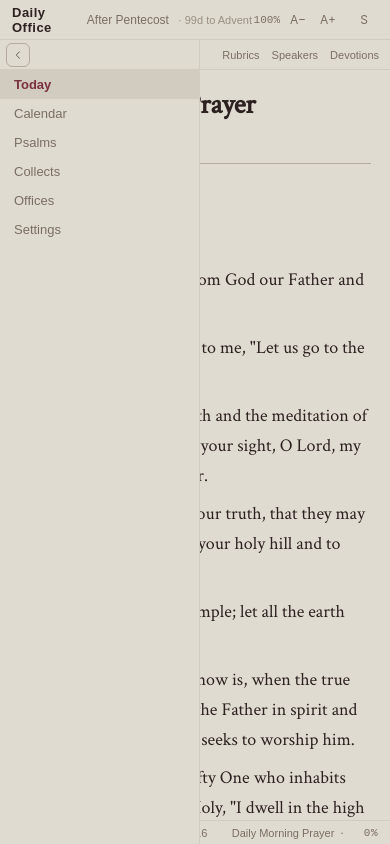
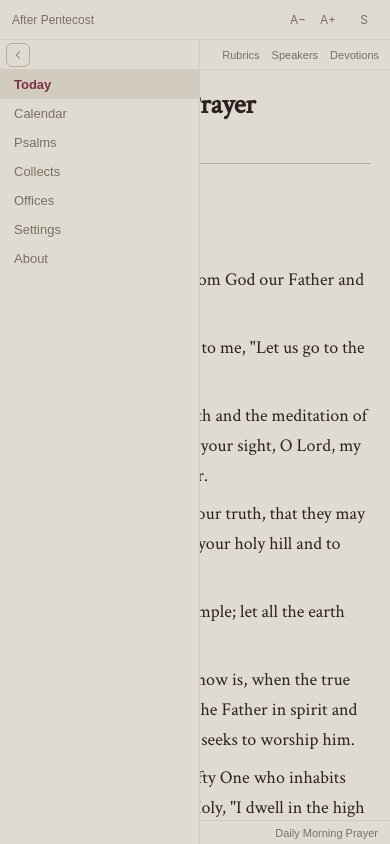
Before and after one commit to Vittv/bcp, a React Native app: screen / in a window 390 px wide. Built offline with nearby package versions, Linux system fonts and the light colour scheme.

Commit message:
feat: compact chrome bars for narrow windows and an about page

```diff
--- a/src/components/shell/Shell.tsx
+++ b/src/components/shell/Shell.tsx
@@ -11,8 +11,15 @@ import {
   seasonFor,
 } from "../../lib/calendar";
 import type { CalendarDate } from "../../lib/calendar/types";
+import {
+  IS_MACOS_TAURI,
+  IS_TAURI,
+  loadWindowControls,
+  saveWindowControls,
+} from "../../lib/desktop";
 import { composeOffice } from "../../lib/office";
 import { DEFAULT_PREFS } from "../../lib/office/types";
+import { AboutScreen } from "../../screens/AboutScreen";
 import { CalendarScreen } from "../../screens/CalendarScreen";
 import {
   CollectsBar,
@@ -75,6 +82,13 @@ export function Shell() {
     return true;
   });
 
+  // window-control buttons in the titlebar (desktop shell only)
+  const [windowControls, setWindowControlsRaw] = useState(loadWindowControls);
+  const setWindowControls = useCallback((v: boolean) => {
+    setWindowControlsRaw(v);
+    saveWindowControls(v);
+  }, []);
+
   const setSidebarVisible = useCallback((v: boolean) => {
     setSidebarVisibleRaw(v);
     if (typeof window !== "undefined") {
@@ -97,6 +111,24 @@ export function Shell() {
     mq.addEventListener("change", onChange);
     return () => mq.removeEventListener("change", onChange);
   }, [setSidebarVisible]);
+
+  // narrow layout for the chrome bars themselves: they keep working
+  // well below the sidebar's mobile breakpoint by dropping their
+  // least informative segments
+  const [compactBars, setCompactBars] = useState(() => {
+    if (Platform.OS !== "web") return true;
+    return window.matchMedia("(max-width: 560px)").matches;
+  });
+
+  useEffect(() => {
+    if (Platform.OS !== "web") return;
+    const mq = window.matchMedia("(max-width: 560px)");
+    const onChange = (e: MediaQueryListEvent) => {
+      setCompactBars(e.matches);
+    };
+    mq.addEventListener("change", onChange);
+    return () => mq.removeEventListener("change", onChange);
+  }, []);
   const [showRubrics, setShowRubrics] = useState(false);
   const [showSpeakers, setShowSpeakers] = useState(false);
   const [devotions, setDevotionsRaw] = useState(() => {
@@ -218,7 +250,7 @@ export function Shell() {
         devotions={devotions}
         onToggleDevotions={() => setDevotions(!devotions)}
       />
-    ) : page === "settings" ? (
+    ) : page === "settings" || page === "about" ? (
       <View style={styles.auxStrip}>{sidebarShowButton}</View>
     ) : null;
 
@@ -251,7 +283,15 @@ export function Shell() {
       case "offices":
         return <OfficesScreen onScrollProgress={reportScroll} />;
       case "settings":
-        return <SettingsScreen />;
+        return (
+          <SettingsScreen
+            showWindowControls={IS_TAURI && !IS_MACOS_TAURI}
+            windowControls={windowControls}
+            onWindowControlsChange={setWindowControls}
+          />
+        );
+      case "about":
+        return <AboutScreen />;
     }
   })();
 
@@ -273,6 +313,8 @@ export function Shell() {
             season={season}
             daysUntilNext={daysUntilNext}
             nextSeason={nextSeason}
+            windowControls={windowControls}
+            compact={compactBars}
           />
           <div
             style={{
@@ -340,7 +382,9 @@ export function Shell() {
                     // it, so a plain rem cap stays visually constant at
                     // every font scale
                     maxWidth:
-                      page === "today" || page === "settings"
+                      page === "today" ||
+                      page === "settings" ||
+                      page === "about"
                         ? "46rem"
                         : "100%",
                     // padding lives inside the zoomed element, so it
@@ -348,7 +392,9 @@ export function Shell() {
                     // visually constant so bigger type uses the freed
                     // space instead of fatter margins squeezing it out
                     padding:
-                      page === "today" || page === "settings"
+                      page === "today" ||
+                      page === "settings" ||
+                      page === "about"
                         ? `clamp(${u(1 / fontScale)}rem, ${u(4 / fontScale)}vw, ${u(32 / fontScale)}px) clamp(${u(1 / fontScale)}rem, ${u(5 / fontScale)}vw, ${u(40 / fontScale)}px)`
                         : "0",
                     height:
@@ -356,7 +402,14 @@ export function Shell() {
                       (isReferencePage(page) && !isMobile)
                         ? "100%"
                         : undefined,
-                    zoom: page !== "calendar" ? String(fontScale) : undefined,
+                    // zoom only when actually scaled: WebKitGTK rounds
+                    // line boxes to integers inside zoomed subtrees,
+                    // which shaves glyph bottoms even at 100% if the
+                    // property is present
+                    zoom:
+                      page !== "calendar" && fontScale !== 1
+                        ? String(fontScale)
+                        : undefined,
                   }}
                 >
                   {content}
@@ -369,6 +422,7 @@ export function Shell() {
                 officeName={document.officeName}
                 scrollPct={scrollPct}
                 reading={isReferencePage(page) ? reading : null}
+                compact={compactBars}
               />
             </div>
           </div>
@@ -384,6 +438,7 @@ export function Shell() {
           season={season}
           daysUntilNext={daysUntilNext}
           nextSeason={nextSeason}
+          windowControls={windowControls}
         />
         <View style={styles.body}>
           {sidebarVisible ? (
@@ -413,6 +468,7 @@ export function Shell() {
               officeName={document.officeName}
               scrollPct={scrollPct}
               reading={isReferencePage(page) ? reading : null}
+              compact={compactBars}
             />
           </View>
         </View>
@@ -455,7 +511,7 @@ const styles = StyleSheet.create({
     borderColor: "var(--border-content, #b5aa9e)",
   },
   auxShowBtnHover: {
-    backgroundColor: "var(--border, #d2cbbf)",
+    backgroundColor: "var(--control-hover, #d2cbbf)",
   },
   sidebarOverlay: {
     position: "absolute",
--- a/src/components/shell/Sidebar.tsx
+++ b/src/components/shell/Sidebar.tsx
@@ -7,7 +7,8 @@ export type PageId =
   | "psalms"
   | "collects"
   | "offices"
-  | "settings";
+  | "settings"
+  | "about";
 
 const NAV: { id: PageId; label: string }[] = [
   { id: "today", label: "Today" },
@@ -16,6 +17,7 @@ const NAV: { id: PageId; label: string }[] = [
   { id: "collects", label: "Collects" },
   { id: "offices", label: "Offices" },
   { id: "settings", label: "Settings" },
+  { id: "about", label: "About" },
 ];
 
 const noSelect = {
@@ -95,7 +97,7 @@ const styles = StyleSheet.create({
     borderColor: "var(--border-content, #b5aa9e)",
   },
   toolBtnHover: {
-    backgroundColor: "var(--border, #d2cbbf)",
+    backgroundColor: "var(--control-hover, #d2cbbf)",
   },
   nav: {
     paddingBottom: 8,
@@ -105,10 +107,10 @@ const styles = StyleSheet.create({
     paddingHorizontal: 14,
   },
   navItemActive: {
-    backgroundColor: "var(--border, #d2cbbf)",
+    backgroundColor: "var(--control-hover, #d2cbbf)",
   },
   navItemHover: {
-    backgroundColor: "var(--border, #d2cbbf)",
+    backgroundColor: "var(--control-hover, #d2cbbf)",
   },
   navText: {
     fontFamily: "sans-serif",
--- a/src/components/shell/StatusBar.tsx
+++ b/src/components/shell/StatusBar.tsx
@@ -50,6 +50,9 @@ type StatusBarProps = {
   // label of the reference document currently open (e.g. "Psalm 23");
   // replaces the office name while set
   reading?: string | null;
+  // narrow layout: keep the edge-anchored items, drop the
+  // informational extras (lectionary year, scroll percentage)
+  compact?: boolean;
 };
 
 const noSelect = {
@@ -64,29 +67,48 @@ export function StatusBar({
   officeName,
   scrollPct,
   reading,
+  compact = false,
 }: StatusBarProps) {
   return (
     <View style={[styles.bar, noSelect]}>
       <View style={styles.left}>
         <View style={styles.item}>
           <SeasonDot color={seasonColor} size={6} />
-          <Text style={styles.text}>{SEASON_LABELS[season]}</Text>
+          <Text style={styles.text} numberOfLines={1}>
+            {SEASON_LABELS[season]}
+          </Text>
         </View>
-        <Text style={styles.sep}>·</Text>
-        <Text style={styles.text}>Year {slot.year}</Text>
-        <Text style={styles.sep}>·</Text>
-        <Text style={styles.text}>{weekLabel(slot)}</Text>
-        {slot.holyDay ? (
+        {!compact && (
           <>
             <Text style={styles.sep}>·</Text>
-            <Text style={styles.text}>{formatHolyDay(slot.holyDay)}</Text>
+            <Text style={styles.text}>Year {slot.year}</Text>
+          </>
+        )}
+        <Text style={styles.sep}>·</Text>
+        <Text style={styles.text} numberOfLines={1}>
+          {weekLabel(slot)}
+        </Text>
+        {!compact && slot.holyDay ? (
+          <>
+            <Text style={styles.sep}>·</Text>
+            <Text style={styles.text} numberOfLines={1}>
+              {formatHolyDay(slot.holyDay)}
+            </Text>
           </>
         ) : null}
       </View>
       <View style={styles.right}>
-        <Text style={styles.text}>{reading ?? officeName}</Text>
-        <Text style={styles.sep}>·</Text>
-        <Text style={styles.pct}>{String(scrollPct).padStart(3, " ")}%</Text>
+        <Text style={[styles.text, styles.rightText]} numberOfLines={1}>
+          {reading ?? officeName}
+        </Text>
+        {!compact && (
+          <>
+            <Text style={styles.sep}>·</Text>
+            <Text style={styles.pct}>
+              {String(scrollPct).padStart(3, " ")}%
+            </Text>
+          </>
+        )}
       </View>
     </View>
   );
@@ -132,6 +154,12 @@ const styles = StyleSheet.create({
     fontSize: 11,
     color: "var(--text-secondary, #7a6e64)",
   },
+  // lets a long reading/office name truncate instead of pushing the
+  // percentage out of the bar
+  rightText: {
+    flexShrink: 1,
+    minWidth: 0,
+  },
   pct: {
     fontFamily: "monospace",
     fontSize: 11,
--- a/src/components/shell/TopBar.tsx
+++ b/src/components/shell/TopBar.tsx
@@ -1,6 +1,13 @@
 import { Pressable, StyleSheet, Text, View } from "react-native";
 import { useTheme } from "../../context/ThemeContext";
 import type { Season } from "../../lib/calendar/types";
+import { IS_MACOS_TAURI, IS_TAURI } from "../../lib/desktop";
+import { WindowControls } from "./WindowControls";
+
+// forwarded by react-native-web as data-tauri-drag-region; tauri's
+// injected script turns mousedown/double-click on it into window
+// dragging and maximize toggling
+const DRAG_DATA = { tauriDragRegion: "" };
 
 const SEASON_LABEL: Record<Season, string> = {
   advent: "Advent",
@@ -17,6 +24,12 @@ type TopBarProps = {
   season: Season;
   daysUntilNext: number;
   nextSeason: string;
+  // resolved window-control visibility (auto-detected + setting);
+  // undefined while the shell is still resolving
+  windowControls?: boolean;
+  // narrow layout: keep the edge-anchored items, drop the
+  // informational extras (countdown, font percentage)
+  compact?: boolean;
 };
 
 const noSelect = {
@@ -24,28 +37,51 @@ const noSelect = {
   WebkitUserSelect: "none" as const,
 };
 
-export function TopBar({ season, daysUntilNext, nextSeason }: TopBarProps) {
+export function TopBar({
+  season,
+  daysUntilNext,
+  nextSeason,
+  windowControls = false,
+  compact = false,
+}: TopBarProps) {
   const { mode, setMode, fontScale, setFontScale } = useTheme();
 
   const pct = `${Math.round(fontScale * 100)}%`;
 
+  const showingControls = IS_TAURI && !IS_MACOS_TAURI && windowControls;
+
   return (
-    <View style={[styles.bar, noSelect]}>
-      <Text style={styles.brand}>Daily Office</Text>
+    <View
+      style={[styles.bar, noSelect]}
+      dataSet={IS_TAURI ? DRAG_DATA : undefined}
+    >
+      {IS_MACOS_TAURI && <View style={styles.macGap} />}
 
-      <View style={styles.seasonLabel}>
-        <Text style={styles.seasonText}>{SEASON_LABEL[season]}</Text>
-        {daysUntilNext > 0 && (
-          <Text style={styles.countdown}>
+      <View
+        style={styles.seasonLabel}
+        dataSet={IS_TAURI ? DRAG_DATA : undefined}
+      >
+        <Text
+          style={styles.seasonText}
+          numberOfLines={1}
+          dataSet={IS_TAURI ? DRAG_DATA : undefined}
+        >
+          {SEASON_LABEL[season]}
+        </Text>
+        {!compact && daysUntilNext > 0 && (
+          <Text
+            style={styles.countdown}
+            dataSet={IS_TAURI ? DRAG_DATA : undefined}
+          >
             {" "}
             · {daysUntilNext}d to {nextSeason}
           </Text>
         )}
       </View>
 
-      <View style={styles.controls}>
+      <View style={styles.controls} dataSet={IS_TAURI ? DRAG_DATA : undefined}>
         <View style={styles.fontControl}>
-          <Text style={styles.fontPct}>{pct}</Text>
+          {!compact && <Text style={styles.fontPct}>{pct}</Text>}
           <Pressable
             style={({ hovered }) => [styles.fontBtn, hovered && styles.hover]}
             onPress={() => setFontScale(fontScale - 0.05)}
@@ -75,6 +111,8 @@ export function TopBar({ season, daysUntilNext, nextSeason }: TopBarProps) {
           </Text>
         </Pressable>
       </View>
+
+      {showingControls && <WindowControls />}
     </View>
   );
 }
@@ -86,24 +124,26 @@ const styles = StyleSheet.create({
     borderBottomColor: "var(--border, #d2cbbf)",
     flexDirection: "row",
     alignItems: "center",
-    paddingHorizontal: 12,
+    // left-only: the window-control cluster must sit flush against
+    // the right edge
+    paddingLeft: 12,
+    flexShrink: 0,
     backgroundColor: "var(--bg, #e0dbd0)",
-    flexShrink: 0,
     overflow: "hidden",
   },
-  brand: {
-    fontFamily: "sans-serif",
-    fontSize: 13,
-    fontWeight: "700",
-    letterSpacing: 0.5,
-    color: "var(--text, #2c2020)",
-    marginRight: 16,
+  controls: {
+    marginLeft: "auto",
+    flexDirection: "row",
+    alignItems: "center",
+    gap: 8,
+    // breathing room before the window-control cluster; when that
+    // cluster is hidden this doubles as the bar's right padding
+    marginRight: 12,
   },
   seasonLabel: {
     flexDirection: "row",
     alignItems: "center",
     gap: 6,
-    marginLeft: 4,
   },
   seasonText: {
     fontFamily: "sans-serif",
@@ -115,12 +155,6 @@ const styles = StyleSheet.create({
     fontSize: 11,
     color: "var(--text-secondary, #7a6e64)",
     opacity: 0.7,
-  },
-  controls: {
-    marginLeft: "auto",
-    flexDirection: "row",
-    alignItems: "center",
-    gap: 8,
   },
   fontControl: {
     flexDirection: "row",
@@ -143,7 +177,7 @@ const styles = StyleSheet.create({
     borderRadius: 4,
   },
   hover: {
-    backgroundColor: "var(--border, #d2cbbf)",
+    backgroundColor: "var(--control-hover, #d2cbbf)",
   },
   themeBtn: {
     width: 28,
@@ -156,4 +190,9 @@ const styles = StyleSheet.create({
     fontSize: 12,
     color: "var(--text-secondary, #7a6e64)",
   },
+  // keeps the brand clear of macOS's overlaid traffic lights
+  macGap: {
+    width: 78,
+    flexShrink: 0,
+  },
 });
--- /dev/null
+++ b/src/screens/AboutScreen.tsx
@@ -0,0 +1,100 @@
+import { ScrollView, StyleSheet, Text, View } from "react-native";
+
+export function AboutScreen() {
+  return (
+    <ScrollView>
+      <Text style={styles.heading}>About</Text>
+
+      <View style={styles.section}>
+        <Text style={styles.label}>Daily Office</Text>
+        <Text style={styles.body}>
+          A reader for the Daily Office of the Book of Common Prayer (1979, The
+          Episcopal Church): Morning Prayer, Noonday Prayer, Evening Prayer, and
+          Compline, composed for any date by a local liturgical calendar engine.
+        </Text>
+        <Text style={styles.body}>
+          The whole app runs offline: the calendar, the texts, and the desktop
+          shell all work without a network connection.
+        </Text>
+      </View>
+
+      <View style={styles.section}>
+        <Text style={styles.label}>Stack</Text>
+        <Text style={styles.body}>
+          UI: Expo and React Native for Web in TypeScript, bundled with Metro;
+          the same code ships as a PWA and as the desktop app.
+        </Text>
+        <Text style={styles.body}>
+          Desktop: Tauri 2 (Rust) wrapping the static web export, using the
+          system webview (WebView2 on Windows, WKWebView on macOS, WebKitGTK on
+          Linux).
+        </Text>
+        <Text style={styles.body}>
+          Toolchain: Bun for runtime and tests, Biome and oxlint for linting and
+          formatting, zod for validating vendored content at load.
+        </Text>
+      </View>
+
+      <View style={styles.section}>
+        <Text style={styles.label}>Content</Text>
+        <Text style={styles.body}>
+          Office liturgies, the psalter (all 150 psalms), canticles, and
+          collects come from the 1979 Book of Common Prayer, which is in the
+          public domain.
+        </Text>
+        <Text style={styles.body}>
+          Readings follow the Daily Office Lectionary (two-year cycle), vendored
+          from an MIT-licensed JSON source and parsed locally; the liturgical
+          calendar (seasons, colors, feasts) is computed from the Gregorian
+          Easter computus.
+        </Text>
+        <Text style={styles.body}>
+          Body text is set in Crimson Pro, licensed under the SIL Open Font
+          License.
+        </Text>
+      </View>
+
+      <View style={styles.sectionLast}>
+        <Text style={styles.label}>License</Text>
+        <Text style={styles.body}>Code: MIT. Texts: public domain.</Text>
+        <Text style={styles.value}>Version 0.1.0</Text>
+      </View>
+    </ScrollView>
+  );
+}
+
+const styles = StyleSheet.create({
+  heading: {
+    fontFamily: "sans-serif",
+    fontSize: 20,
+    fontWeight: "700",
+    color: "var(--text, #2c2020)",
+    marginBottom: 24,
+  },
+  section: {
+    marginBottom: 24,
+  },
+  sectionLast: {
+    marginBottom: 24,
+  },
+  label: {
+    fontFamily: "sans-serif",
+    fontSize: 13,
+    fontWeight: "600",
+    color: "var(--text, #2c2020)",
+    marginBottom: 8,
+  },
+  value: {
+    fontFamily: "sans-serif",
+    fontSize: 12,
+    color: "var(--text-secondary, #7a6e64)",
+    marginBottom: 8,
+  },
+  body: {
+    fontFamily: "sans-serif",
+    fontSize: 13,
+    color: "var(--text-secondary, #7a6e64)",
+    lineHeight: 20,
+    marginBottom: 8,
+  },
+});
--- a/src/screens/SettingsScreen.tsx
+++ b/src/screens/SettingsScreen.tsx
@@ -1,7 +1,18 @@
 import { ScrollView, StyleSheet, Text, View } from "react-native";
 import { useTheme } from "../context/ThemeContext";
 
-export function SettingsScreen() {
+type SettingsScreenProps = {
+  // only meaningful inside the desktop shell on win/linux
+  showWindowControls?: boolean;
+  windowControls?: boolean;
+  onWindowControlsChange?: (show: boolean) => void;
+};
+
+export function SettingsScreen({
+  showWindowControls = false,
+  windowControls = true,
+  onWindowControlsChange,
+}: SettingsScreenProps) {
   const { mode, setMode, fontScale, setFontScale } = useTheme();
 
   return (
@@ -45,17 +56,28 @@ export function SettingsScreen() {
         </View>
       </View>
 
-      <View style={styles.section}>
-        <Text style={styles.label}>About</Text>
-        <Text style={styles.body}>
-          The Book of Common Prayer (1979) Daily Office. A lightweight web app
-          for the Daily Office services of The Episcopal Church.
-        </Text>
-        <Text style={styles.body}>
-          Texts are in the public domain. Code is MIT licensed.
-        </Text>
-        <Text style={styles.body}>Version 0.1.0</Text>
-      </View>
+      {showWindowControls ? (
+        <View style={styles.section}>
+          <Text style={styles.label}>Window Controls</Text>
+          <View style={styles.row}>
+            {([true, false] as const).map((v) => (
+              <Text
+                key={String(v)}
+                style={[
+                  styles.option,
+                  windowControls === v && styles.optionActive,
+                ]}
+                onPress={() => onWindowControlsChange?.(v)}
+              >
+                {v ? "Show" : "Hide"}
+              </Text>
+            ))}
+          </View>
+          <Text style={[styles.body, styles.bodySpaced]}>
+            Minimize, maximize, and close buttons in the title bar.
+          </Text>
+        </View>
+      ) : null}
     </ScrollView>
   );
 }
@@ -114,4 +136,8 @@ const styles = StyleSheet.create({
     lineHeight: 20,
     marginBottom: 8,
   },
+  bodySpaced: {
+    marginTop: 8,
+    marginBottom: 0,
+  },
 });
```
